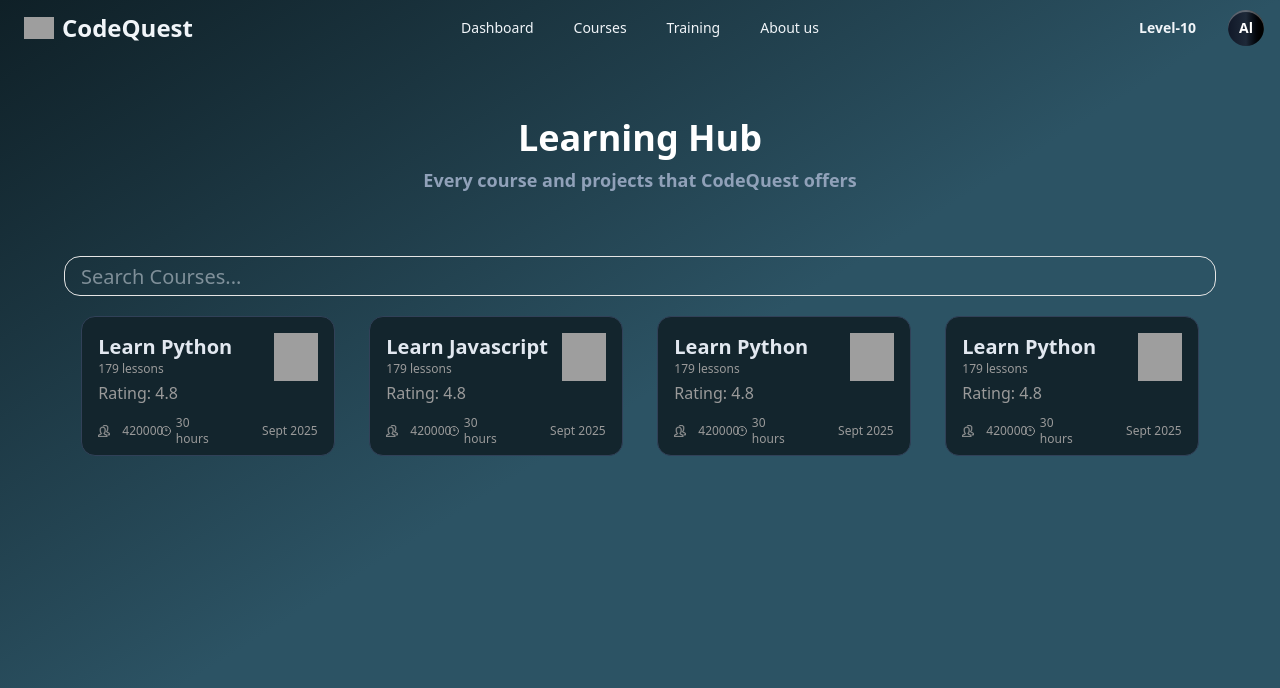
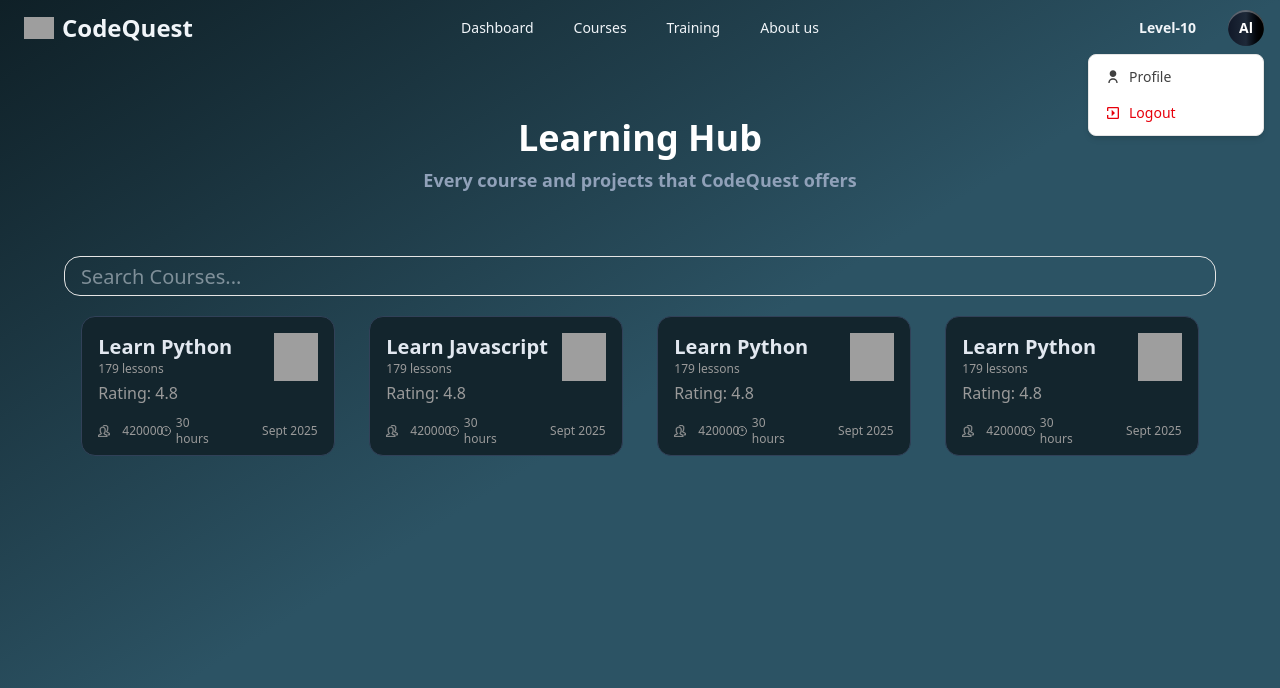
Before and after one commit to YashGupta2116/codequest-ai, a Next.js app: page /courses in a window 1280 px wide. Both pictures are taken after a click on the link "Al". Shown: the top 688 px of the page. Built offline with nearby package versions, Linux system fonts and the light colour scheme; grey boxes are pictures that could not be loaded.

Commit message:
'navbar'

```diff
--- a/components/Navbar.jsx
+++ b/components/Navbar.jsx
@@ -17,6 +17,7 @@ import { useState } from "react";
 const Navbarblock = () => {
     const router = useRouter();
     const [isMobileMenuOpen, setIsMobileMenuOpen] = useState(false);
+    const [isUserMenuOpen, setIsUserMenuOpen] = useState(false);
 
     // Navigation handlers
     const handleNavigation = (path) => {
@@ -64,9 +65,43 @@ const Navbarblock = () => {
                         <NavbarButton variant="secondary">
                             Level-10
                         </NavbarButton>
-                        <NavbarButton variant="gradient" className={'rounded-4xl w-9 h-9 flex justify-center items-center'}>
-                            Al
-                        </NavbarButton>
+                        <div className="relative">
+                            <NavbarButton
+                                variant="gradient"
+                                className={'rounded-4xl w-9 h-9 flex justify-center items-center'}
+                                onClick={() => setIsUserMenuOpen((prev) => !prev)}
+                            >
+                                Al
+                            </NavbarButton>
+                            {isUserMenuOpen && (
+                                <div className="absolute right-0 mt-2 w-44 rounded-md border bg-white shadow-md dark:bg-neutral-900 dark:border-neutral-800 z-50 p-1">
+                                    <button
+                                        className="w-full flex items-center gap-2 text-sm font-medium text-neutral-700 dark:text-neutral-200 px-3 py-2 rounded-md hover:bg-black hover:text-white dark:hover:bg-black dark:hover:text-white transition-colors"
+                                        onClick={() => {
+                                            setIsUserMenuOpen(false);
+                                            handleNavigation('/dashboard');
+                                        }}
+                                    >
+                                        <svg xmlns="http://www.w3.org/2000/svg" viewBox="0 0 24 24" fill="currentColor" className="w-4 h-4">
+                                            <path d="M12 12c2.761 0 5-2.239 5-5s-2.239-5-5-5-5 2.239-5 5 2.239 5 5 5zm0 2c-3.866 0-7 3.134-7 7h2a5 5 0 0 1 10 0h2c0-3.866-3.134-7-7-7z" />
+                                        </svg>
+                                        Profile
+                                    </button>
+                                    <button
+                                        className="w-full flex items-center gap-2 text-sm font-medium text-red-600 dark:text-red-400 px-3 py-2 rounded-md hover:bg-black dark:hover:bg-black transition-colors"
+                                        onClick={() => {
+                                            setIsUserMenuOpen(false);
+                                            handleNavigation('/auth/signin');
+                                        }}
+                                    >
+                                        <svg xmlns="http://www.w3.org/2000/svg" viewBox="0 0 24 24" fill="currentColor" className="w-4 h-4">
+                                            <path d="M10 17l5-5-5-5v10zm9-14H5a2 2 0 0 0-2 2v4h2V5h14v14H5v-4H3v4a2 2 0 0 0 2 2h14a2 2 0 0 0 2-2V5a2 2 0 0 0-2-2z" />
+                                        </svg>
+                                        Logout
+                                    </button>
+                                </div>
+                            )}
+                        </div>
                     </div>
                 </NavBody>
 
```
